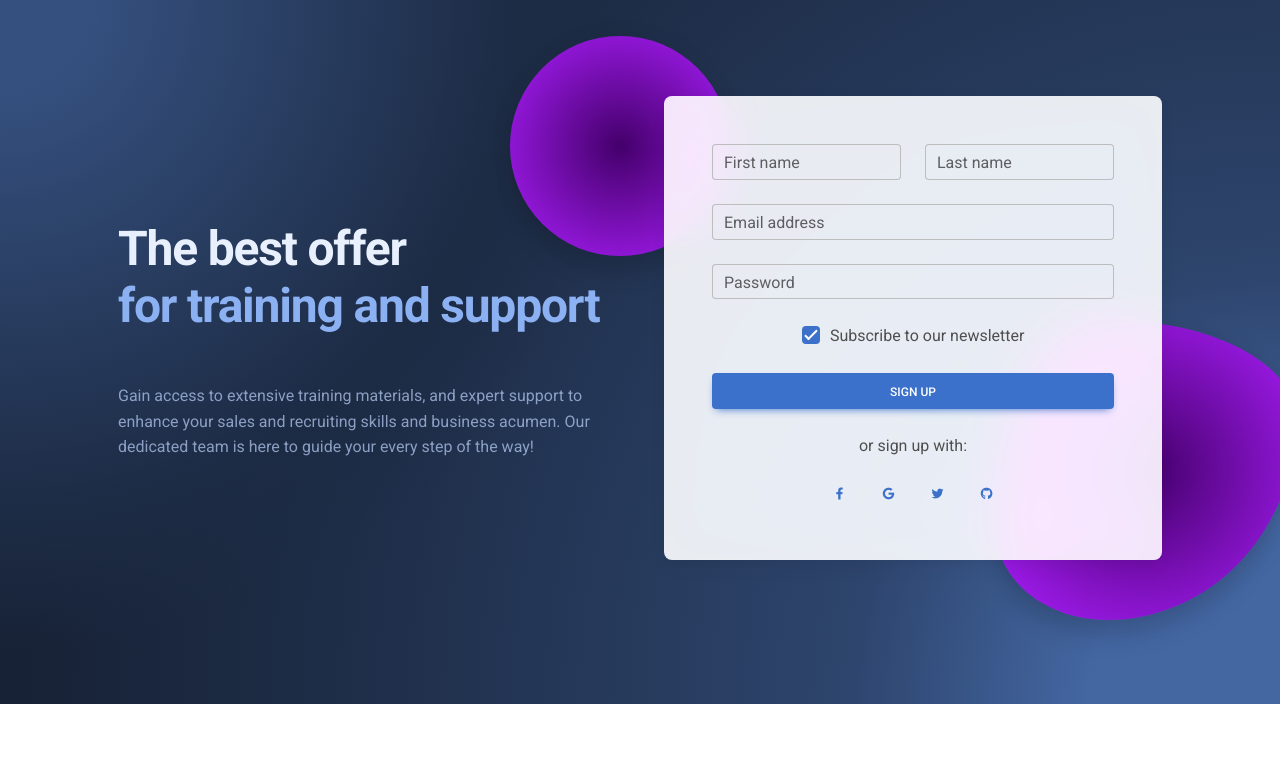
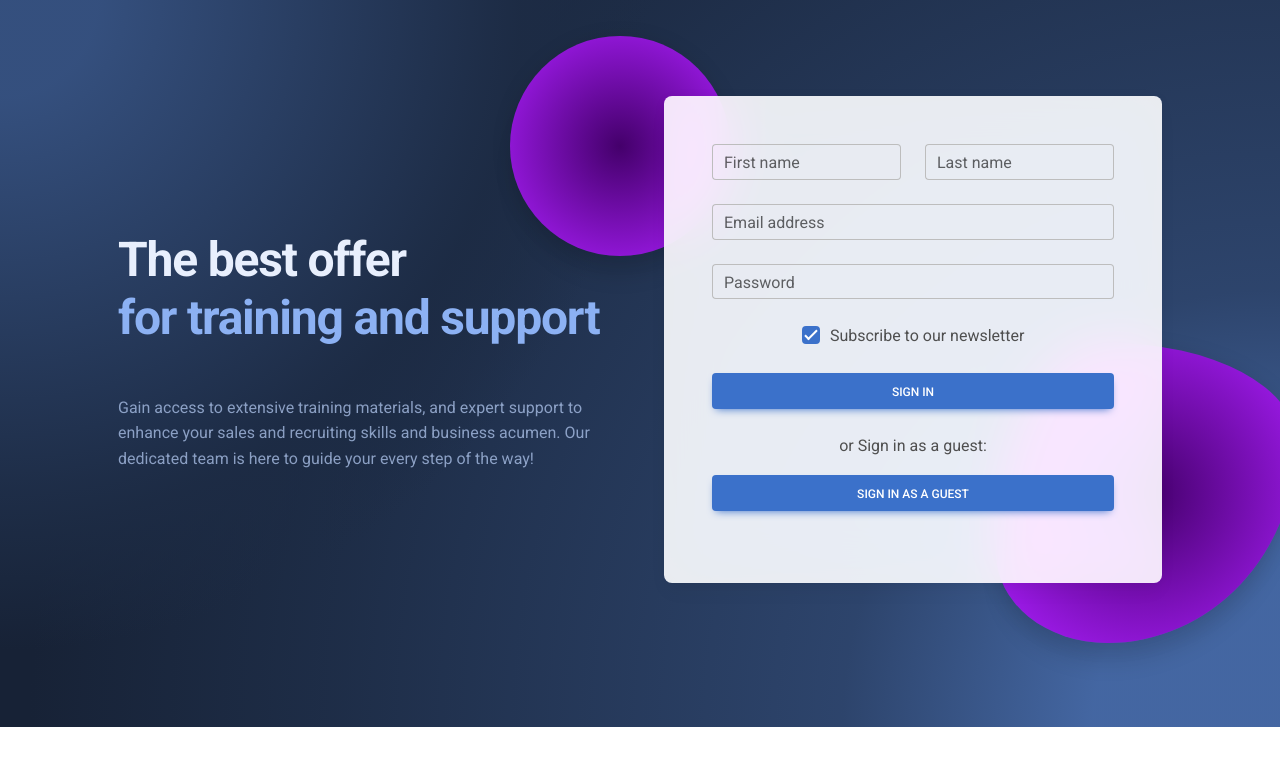
Before and after one commit to JocelynVelarde/fileResources, a website: page index.html in a window 1280 px wide. Drawn offline with Linux system fonts and the light colour scheme.

Commit message:
added new button for guests

```diff
--- a/index.html
+++ b/index.html
@@ -4,7 +4,7 @@
     <meta charset="UTF-8" />
     <meta name="viewport" content="width=device-width, initial-scale=1, shrink-to-fit=no" />
     <meta http-equiv="x-ua-compatible" content="ie=edge" />
-    <title>Material Design for Bootstrap</title>
+    <title>Training and Support</title>
     <!-- MDB icon -->
     <link rel="icon" href="img/mdb-favicon.ico" type="image/x-icon" />
     <!-- Font Awesome -->
@@ -124,26 +124,14 @@
 
                 <!-- Submit button -->
                 <button type="submit" class="btn btn-primary btn-block mb-4">
-                  Sign up
+                  Sign in
                 </button>
 
                 <!-- Register buttons -->
                 <div class="text-center">
-                  <p>or sign up with:</p>
-                  <button type="button" class="btn btn-link btn-floating mx-1">
-                    <i class="fab fa-facebook-f"></i>
-                  </button>
-
-                  <button type="button" class="btn btn-link btn-floating mx-1">
-                    <i class="fab fa-google"></i>
-                  </button>
-
-                  <button type="button" class="btn btn-link btn-floating mx-1">
-                    <i class="fab fa-twitter"></i>
-                  </button>
-
-                  <button type="button" class="btn btn-link btn-floating mx-1">
-                    <i class="fab fa-github"></i>
+                  <p>or Sign in as a guest:</p>
+                  <button type="submit" class="btn btn-primary btn-block mb-4">
+                    Sign in as a Guest
                   </button>
                 </div>
               </form>
```
